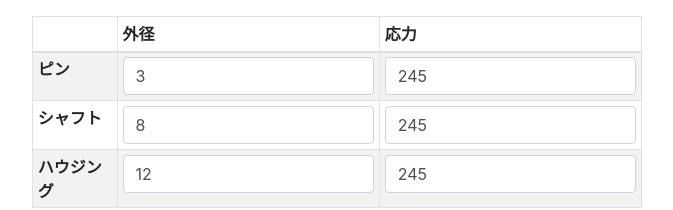
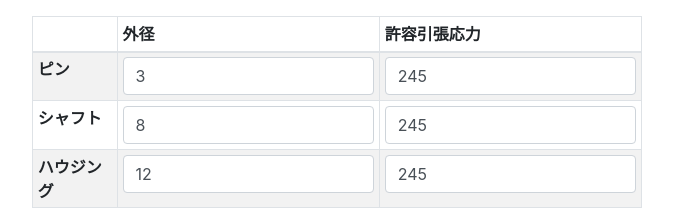
Before and after one commit to mshackers/pin-shaft-diameter-optimizer, a Vue app: page / in a window 1280 px wide. Shown: the top 210 px of the page, without its empty margins (303-976 px from the left). Built offline with nearby package versions, Linux system fonts and the light colour scheme.

Commit message:
ラベル修正

```diff
--- a/src/components/InputTable.vue
+++ b/src/components/InputTable.vue
@@ -5,7 +5,7 @@
         <tr>
             <td></td>
             <th>外径</th>
-            <th>応力</th>
+            <th>許容引張応力</th>
         </tr>
         </thead>
         <tbody>
```
